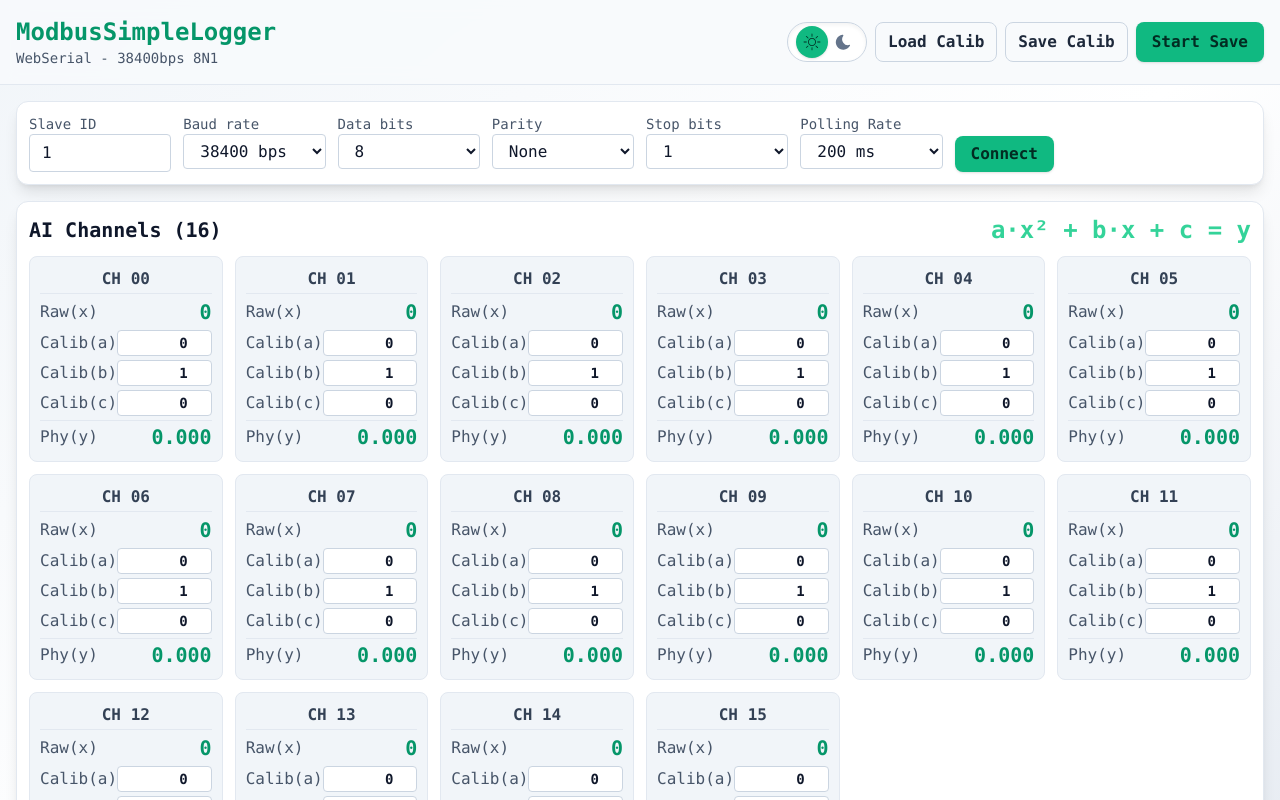
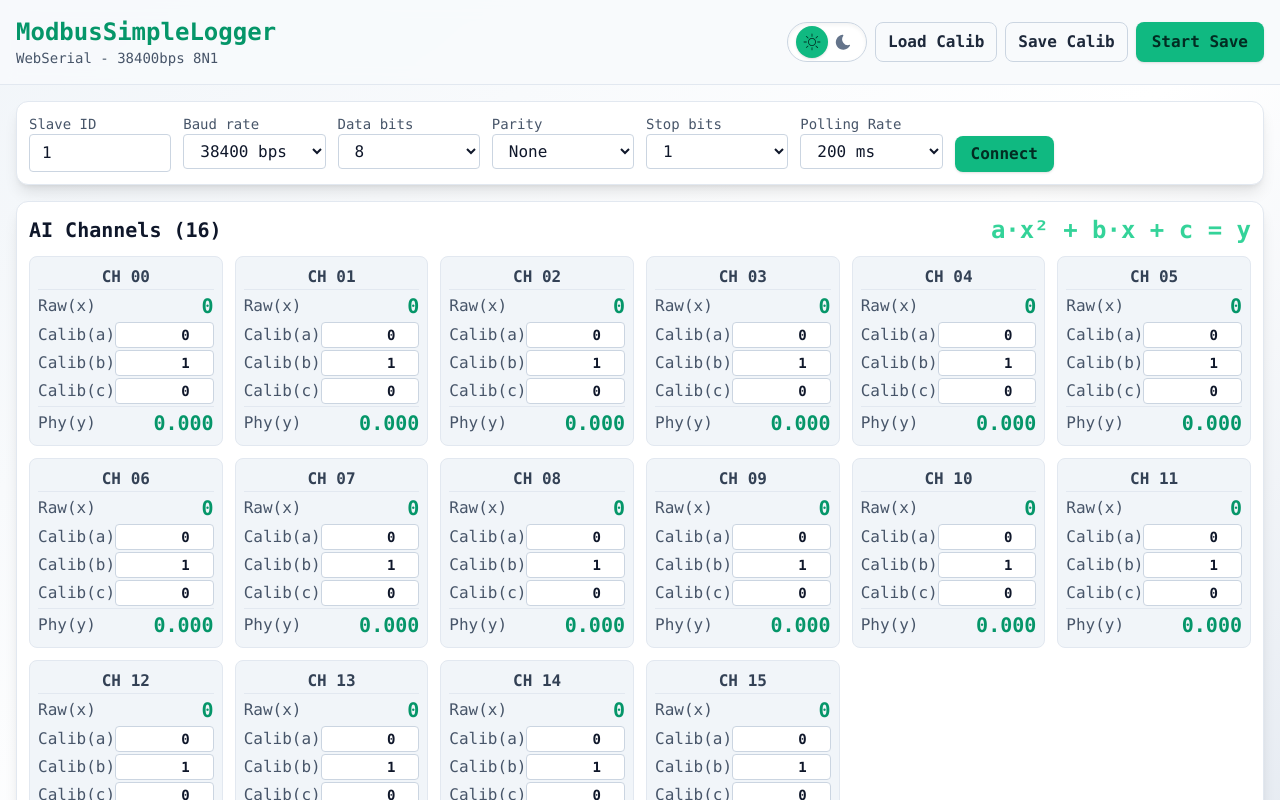
Before and after one commit to KikuchiMakoto/modbus_simple_logger, a React (Vite) app: page / in a window 1280 px wide. Shown: the top 800 px of the page. Built offline with nearby package versions, Linux system fonts and the light colour scheme.

Commit message:
Reduce AI Channel column height while maintaining font sizes

```diff
--- a/src/App.tsx
+++ b/src/App.tsx
@@ -736,12 +736,12 @@ function App() {
           {aiChannels.map((ch, idx) => (
             <div
               key={ch.id}
-              className="rounded-lg bg-slate-100 border border-slate-200 p-2.5 space-y-1 dark:bg-slate-900/60 dark:border-slate-700/50"
+              className="rounded-lg bg-slate-100 border border-slate-200 p-2 space-y-0.5 dark:bg-slate-900/60 dark:border-slate-700/50"
             >
-              <div className="text-center font-semibold text-slate-700 pb-0.5 border-b border-slate-200 text-base dark:text-slate-200 dark:border-slate-700">
+              <div className="text-center font-semibold text-slate-700 pb-0 border-b border-slate-200 text-base dark:text-slate-200 dark:border-slate-700">
                 {ch.label}
               </div>
-              <div className="space-y-1 text-base">
+              <div className="space-y-0.5 text-base">
                 <div className="flex justify-between items-center">
                   <span className="text-slate-600 font-medium dark:text-slate-300">Raw(x)</span>
                   <span className={`font-bold tabular-nums text-xl ${getStatusColor(ch.status)}`}>
```
